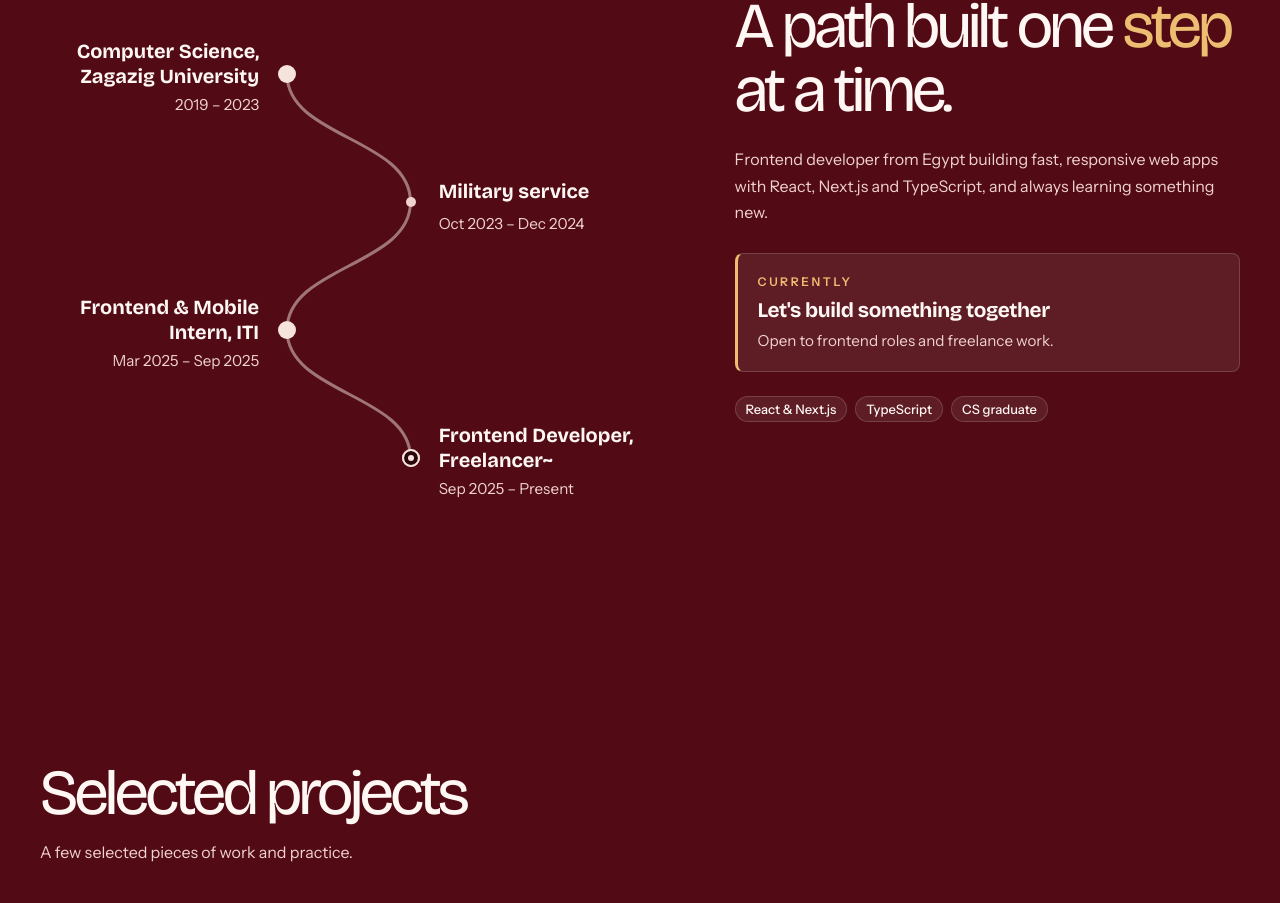
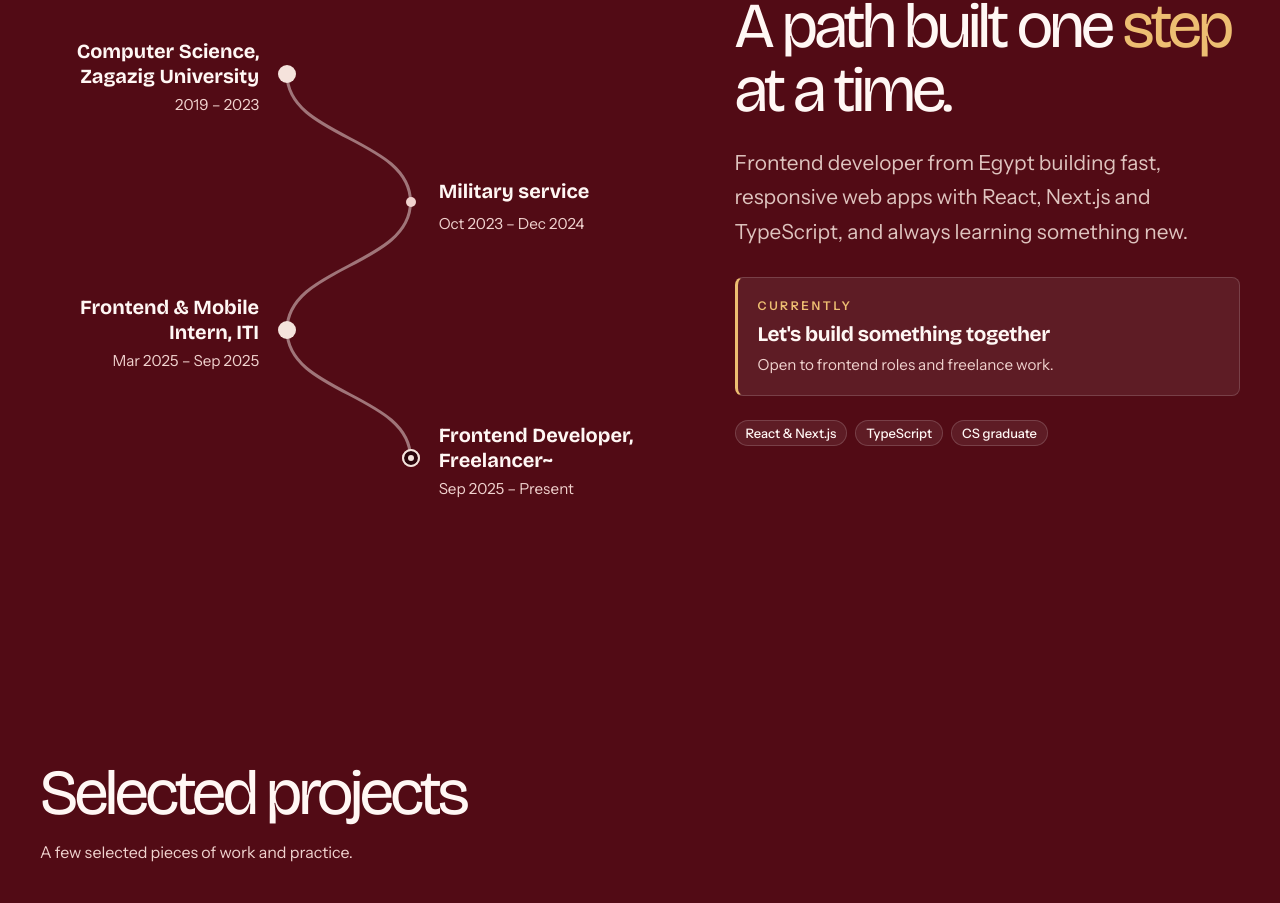
Before and after one commit to AmirMostafa-eng/Amir-Mostafa-Portfolio, a Next.js app: page / in a window 1280 px wide. Shown: the part 1504-2407 px from the top of the page. Built offline with nearby package versions, Linux system fonts and the light colour scheme.

Commit message:
About: mockup-matched bio styling

```diff
--- a/app/globals.css
+++ b/app/globals.css
@@ -592,3 +592,6 @@ img { display: block; max-width: 100%; }
   .role-shimmer { color: var(--text) !important; background: none !important; -webkit-text-fill-color: currentColor !important; animation: none !important; }
   .timeline-dot--current::before, .timeline-panel { animation: none !important; }
 }
+
+/* Match the bio block to the approved mockup A: 21px, #DFC4BF, airy spacing. */
+.about-copy .about-bio { max-width: 34rem; margin: 1.5rem 0; color: #DFC4BF; font-size: 1.3rem; line-height: 1.65; }
```
